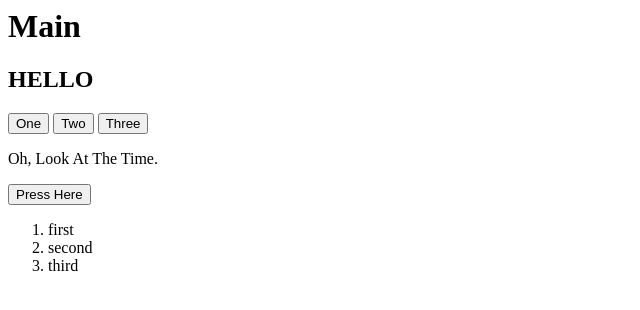
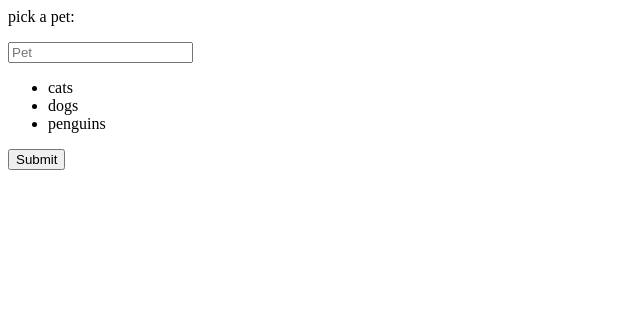
Before and after one commit to amleonerd/cb7, a plain HTML site: page index.html in a window 1280 px wide. Shown: the whole page, without its empty margins (0-640 px from the left). Drawn offline with Linux system fonts and the light colour scheme.

Commit message:
Add files via upload

```diff
--- /dev/null
+++ b/auto.js
@@ -0,0 +1,12 @@
+function validateForm() {
+    var pets = document.forms["cats" , "dogs", "penguins"].value;
+   // if (x == "")
+    //{
+     // alert("Pet");
+      //return false;
+    //}
+    //compare
+  myObj = {name: "cats", "dogs", "penguins"};
+  myJSON = JSON.stri(myObngifyj);
+  localStorage.setItem("testJSON", myJSON);
+  }
--- a/index.html
+++ b/index.html
@@ -1,51 +1,20 @@
-<title id="DOM">DOM</title>
 <body>
- <h1 id = "Main"> Main</h1>
-  <h2
-      onclick="this.innerHTML = 'Good Byeee'">HELLO
-  </h2>
-  <h3
-      document.getElementById("Main").addEventListener(onclick);>
+        <script src="auto.js"></script>
+    <p>pick a pet:</p>
+     <!-- create an auto complete feature below-->
 
-  </h3>
-  <body>
-    <div id="parent">
-      <button id = "one">One</button>
-       <button id = "two">Two</button>
-       <button id = "three">Three</button>
-    </div>
-    <script src="multiple.js"></script>
-      </body>
-
-
-<p>Oh, Look At The Time.</p>
-
-<button onclick="getElementById('demo').innerHTML=Date()">Press Here</button>
-
-<p id="demo"></p>
-
-
-
-<script>
-function myFunction() {
-  var x = document.getElementsByTagName("DIV")[0].className;
-  document.getElementById("demo").addEventListener("doIt").innerHTML = x;
-}
-</script>
-
-  <script>
-    document.addEventListener("click", changeColor, true);
-
-    function changeColor () {
-      document.body.style.backgroundColor = "Yellow"
-    }
-  </script>
-
- <ol>
-   <li id = "first">first</li>
-   <li>second</li>
-   <li id = "third">third</li>
- </ol>
-
-
-</body>
+     <form autocomplete="on">
+       <div class="autocomplete">
+         <!-- input text box below-->
+    <input id="myInput" type ="text" name="myAnimal"
+           placeholder="Pet">
+     </input>
+   <ul>
+     <!--list of terms -->
+    <li>cats</li>
+    <li>dogs</li>
+    <li>penguins</li>
+   </ul> </div>
+     <input type="submit">
+     <script>autocomplete(document.getElementById);</script>
+   </form>
```
Also changed, not shown: README.md (added).
